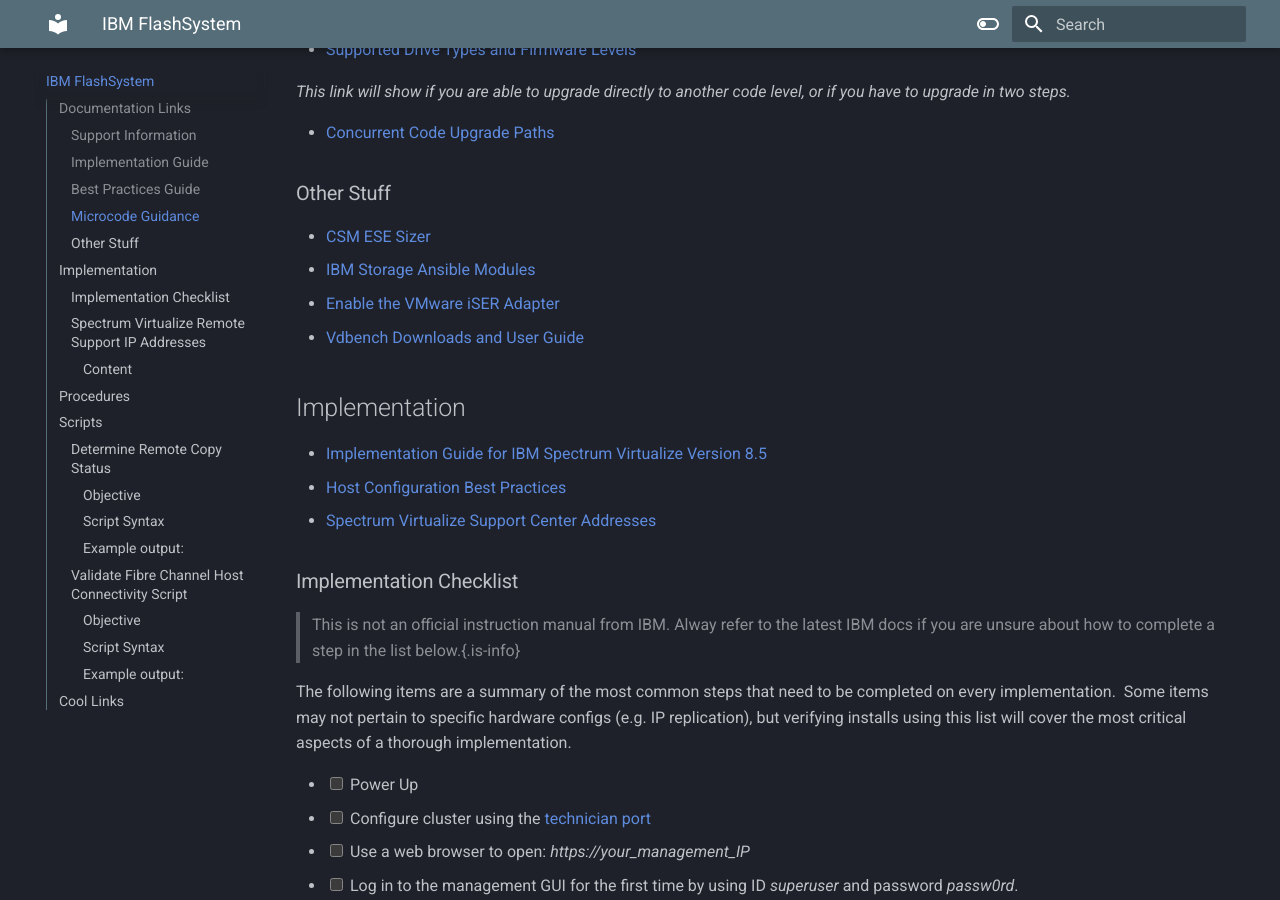
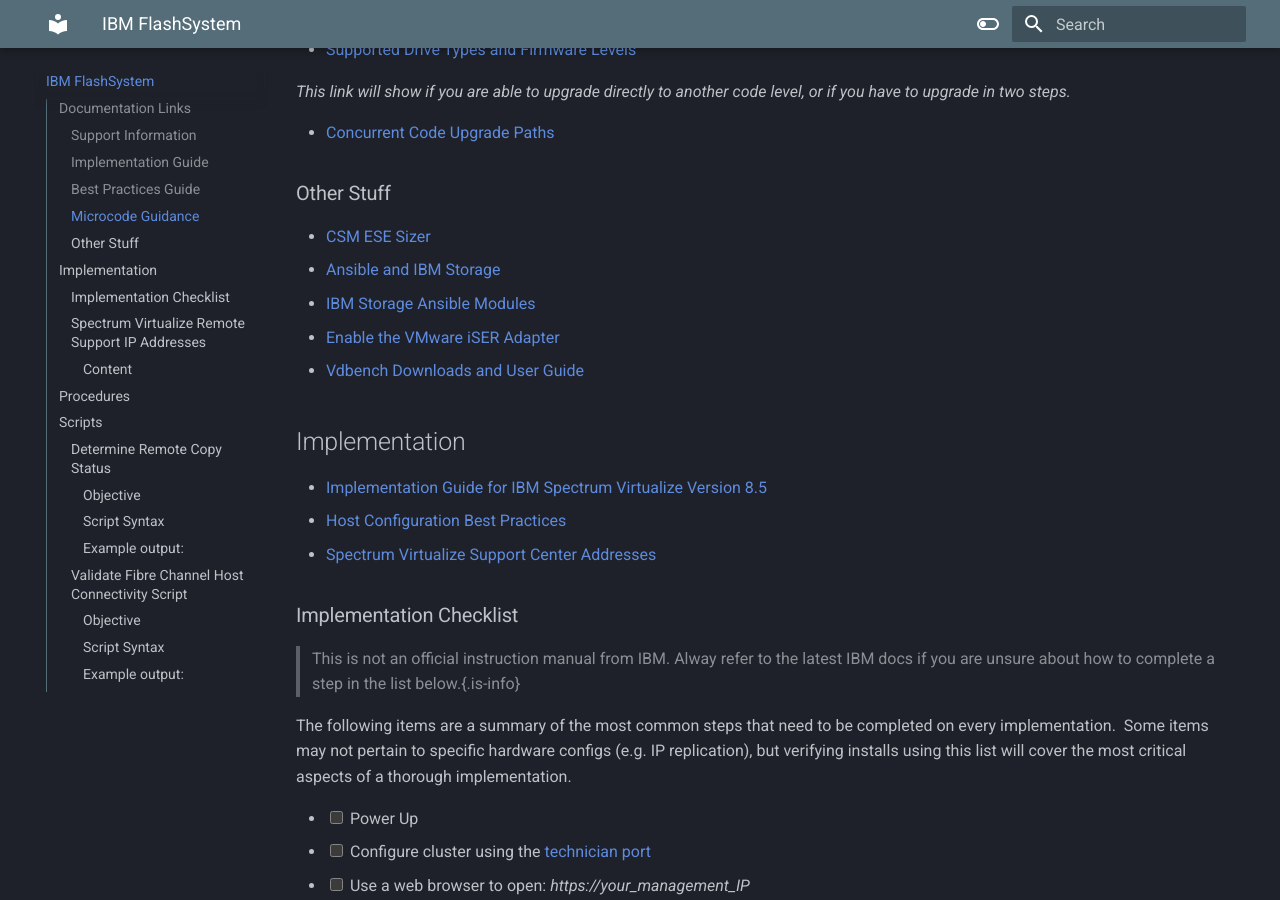
Before and after one commit to rickkoe/worknotes, an MkDocs documentation site: the page built from docs/flashsystem.md, in a window 1280 px wide and 900 px high, scrolled down 1075 px. Built offline with MkDocs 1.6.1 and Material for MkDocs 9.7.7, drawn with Linux system fonts in a browser that asks for light colours; some of the changed text lies outside the part shown.

Commit message:
move ansible link

````diff
--- a/docs/flashsystem.md
+++ b/docs/flashsystem.md
@@ -43,6 +43,7 @@
 
 ### Other Stuff
 -   [CSM ESE Sizer](https://www.ibm.com/support/pages/node/6372180)
+-   [Ansible and IBM Storage](https://www.ansible.com/integrations/infrastructure/ibm-storage)
 -	[IBM Storage Ansible Modules](https://galaxy.ansible.com/ibm/spectrum_virtualize)
 -   [Enable the VMware iSER Adapter](https://docs.vmware.com/en/VMware-vSphere/7.0/com.vmware.vsphere.storage.doc/GUID-4F2C10BB-3705-4040-BFDE-A190FE273060.html)
 -   [Vdbench Downloads and User Guide](https://www.oracle.com/downloads/server-storage/vdbench-downloads.html)
@@ -356,5 +357,3 @@
 node node1 -2--
 node node2 -2--
 ```
-## Cool Links
-- [Ansible and IBM Storage](https://www.ansible.com/integrations/infrastructure/ibm-storage)
````
